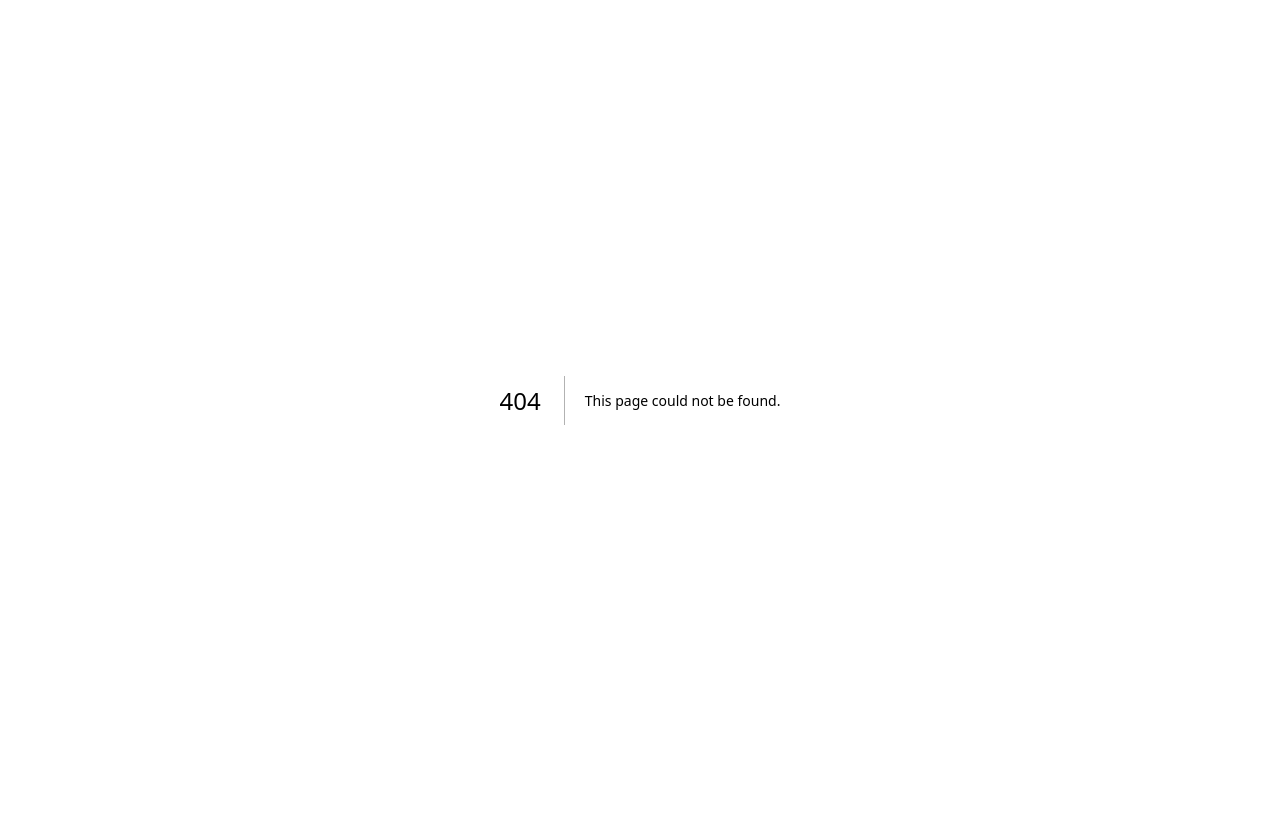
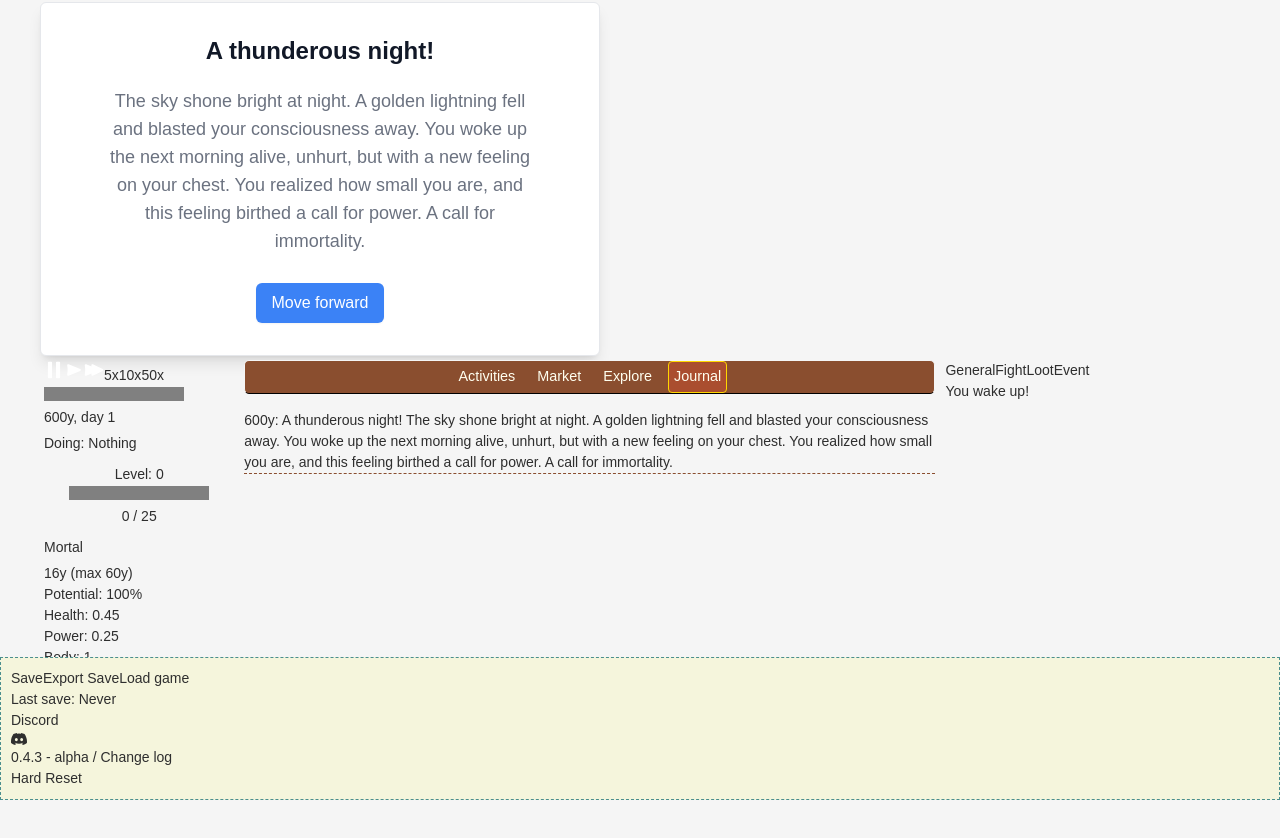
Before and after one commit to starkrieg/react-pj1, a Next.js app: page /react-pj1/ in a window 1280 px wide. Before the commit this address had no page. Shown: the top 838 px of the page. Before the commit the page ends 800 px from the top, so only its background shows below. Built offline with nearby package versions, Linux system fonts and the light colour scheme.

Commit message:
feat: added discord link and finish release 0.4.3

```diff
--- a/next.config.mjs
+++ b/next.config.mjs
@@ -1,6 +1,6 @@
 /** @type {import('next').NextConfig} */
 const nextConfig = {
-    //basePath: "/react-pj1", // <== base path for assets for github pages
+    basePath: "/react-pj1", // <== base path for assets for github pages
     output: "export", // <=== enables static exports
     /**
    * Disable server-based image optimization. Next.js does not support
--- a/src/app/changelog/page.js
+++ b/src/app/changelog/page.js
@@ -12,11 +12,12 @@ export default function Changelog() {
       <p>Current end game and challenge: beating the final event zone before year 615</p>
 
       <li style={{marginTop: 10}}>
-        <p>v.0.4.3 - alpha / 2025-Jan-??</p>
+        <p>v.0.4.3 - alpha / 2025-Jan-16</p>
         <p>Overview: Save mechanic, fixes and adjustments</p>
         <div>
           Changes:
           <p>Added a Save / Export / Load mechanic</p>
+          <p>Moved settings to bottom of the page, as a footer and added a discord link.</p>
           <p>Fixed activities upgrades not being applied correctly, like for Meditate</p>
           <p>Greatly reduce drop rates on all zones to balance with 50x speed. This is so gameplay speed feels better.</p>
           <p>Changed so activities start at rank 0. Easier to track effects this way.</p>
--- a/src/app/components/panels/SettingsPanel.tsx
+++ b/src/app/components/panels/SettingsPanel.tsx
@@ -31,19 +31,32 @@ export default function SettingsPanel() {
       'settings-button'
     );
 
+    const discordIcon = (
+      <svg xmlns="http://www.w3.org/2000/svg" width="16" height="16" fill="currentColor" className="bi bi-discord icon-discord" viewBox="0 0 16 16">
+        <path d="M13.545 2.907a13.2 13.2 0 0 0-3.257-1.011.05.05 0 0 0-.052.025c-.141.25-.297.577-.406.833a12.2 12.2 0 0 0-3.658 0 8 8 0 0 0-.412-.833.05.05 0 0 0-.052-.025c-1.125.194-2.22.534-3.257 1.011a.04.04 0 0 0-.021.018C.356 6.024-.213 9.047.066 12.032q.003.022.021.037a13.3 13.3 0 0 0 3.995 2.02.05.05 0 0 0 .056-.019q.463-.63.818-1.329a.05.05 0 0 0-.01-.059l-.018-.011a9 9 0 0 1-1.248-.595.05.05 0 0 1-.02-.066l.015-.019q.127-.095.248-.195a.05.05 0 0 1 .051-.007c2.619 1.196 5.454 1.196 8.041 0a.05.05 0 0 1 .053.007q.121.1.248.195a.05.05 0 0 1-.004.085 8 8 0 0 1-1.249.594.05.05 0 0 0-.03.03.05.05 0 0 0 .003.041c.24.465.515.909.817 1.329a.05.05 0 0 0 .056.019 13.2 13.2 0 0 0 4.001-2.02.05.05 0 0 0 .021-.037c.334-3.451-.559-6.449-2.366-9.106a.03.03 0 0 0-.02-.019m-8.198 7.307c-.789 0-1.438-.724-1.438-1.612s.637-1.613 1.438-1.613c.807 0 1.45.73 1.438 1.613 0 .888-.637 1.612-1.438 1.612m5.316 0c-.788 0-1.438-.724-1.438-1.612s.637-1.613 1.438-1.613c.807 0 1.451.73 1.438 1.613 0 .888-.631 1.612-1.438 1.612"/>
+      </svg>
+    );
+
     return (
       <div className="settings-div">
           { saveGame }
           { downloadSaveFile }
           { loadGame }
+
           <div className="settings-save-time">
             Last save: { lastSave }
           </div>
+
+          <Link className="settings-link" href="https://discord.com/invite/bCABC96" target="_blank">
+            Discord { discordIcon }
+          </Link>
+
           <div className="settings-version">
-            <Link className="settings-changelog" href="/changelog" target="_blank">
+            <Link className="settings-link" href="/changelog" target="_blank">
               { appVersion } / Change log
-          </Link>
+            </Link>
           </div>
+
           { hardResetButton }
       </div>
     );
--- a/src/app/css/settings.css
+++ b/src/app/css/settings.css
@@ -31,9 +31,16 @@
     width: 200px;
     text-align: center;
     align-content: center;
-    margin-left: auto;
+    margin: auto;
 }
 
-.settings-changelog {
+.icon-discord {
+    margin: auto 5px;
+}
+
+.settings-link {
     text-decoration: underline;
+    display: flex;
+    gap: 3px;
+    margin: auto;
 }
--- a/src/app/data/GameController.tsx
+++ b/src/app/data/GameController.tsx
@@ -10,7 +10,6 @@ import { GameState } from "../components/GameState";
 import { MainContentEnum } from "./MainContentEnum";
 import { ModalTypeEnum } from "./modal/ModalTypeEnum";
 import { ExplorationController } from "./exploration/ExplorationController";
-import { ModalController } from "./modal/ModalController";
 import { ActivitiesController } from "./activities/ActivitiesController";
 import ItemCreator from "./items/ItemCreator";
 import ZonePool from "./exploration/ZonePool";
--- a/src/app/layout.tsx
+++ b/src/app/layout.tsx
@@ -14,8 +14,8 @@ const geistMono = localFont({
 });
 
 export const metadata: Metadata = {
-  title: "Project Game 1",
-  description: "Project Game 1"
+  title: "Project Game 1 - Journey Beyond",
+  description: "Project Game 1 - Journey Beyond"
 };
 
 export default function RootLayout({
```
